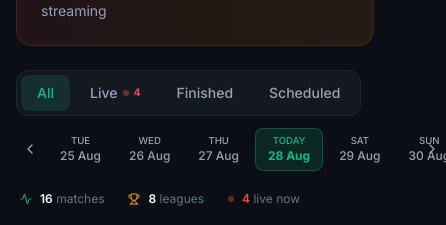
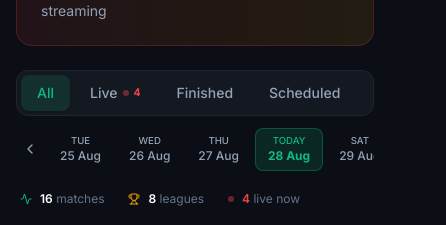
Before and after one commit to ahmadsaipullah/football_match, a Next.js app: page / in a window 390 px wide. Shown: the part 153-378 px from the top of the page, 446 px wide, since content can reach past the window. Built offline with nearby package versions, Linux system fonts and the light colour scheme.

Commit message:
fix: resolve mobile layout collapsing on date picker and filters

```diff
--- a/app/components/DatePicker.tsx
+++ b/app/components/DatePicker.tsx
@@ -34,7 +34,7 @@ export default function DatePicker() {
     format(date, "yyyy-MM-dd") === format(currentDate, "yyyy-MM-dd");
 
   return (
-    <div className="flex items-center gap-1 overflow-x-auto pb-1 no-scrollbar">
+    <div className="flex items-center gap-1 overflow-x-auto pb-1 no-scrollbar w-full sm:w-auto max-w-full">
       <button
         onClick={() => goToDate(subDays(currentDate, 1))}
         className="p-1.5 rounded-lg text-[#94a3b8] hover:text-white hover:bg-white/5 transition shrink-0"
@@ -43,7 +43,7 @@ export default function DatePicker() {
         <ChevronLeft size={16} />
       </button>
 
-      <div className="flex items-center gap-1">
+      <div className="flex items-center gap-1 shrink-0">
         {dates.map((date) => (
           <button
             key={date.toISOString()}
--- a/app/components/MatchStatusFilter.tsx
+++ b/app/components/MatchStatusFilter.tsx
@@ -32,12 +32,12 @@ export default function MatchStatusFilter({
   }
 
   return (
-    <div className="flex items-center gap-1 bg-[#141821] rounded-xl p-1 border border-[#1e2433]">
+    <div className="flex items-center gap-1 bg-[#141821] rounded-xl p-1 border border-[#1e2433] overflow-x-auto no-scrollbar max-w-full w-full sm:w-auto">
       {filters.map((f) => (
         <button
           key={f.key}
           onClick={() => setFilter(f.key)}
-          className={`relative flex items-center gap-1.5 px-4 py-2 rounded-lg text-sm font-medium transition-all ${
+          className={`relative flex items-center gap-1.5 px-4 py-2 rounded-lg text-sm font-medium transition-all shrink-0 ${
             current === f.key
               ? "bg-[#10b981]/15 text-[#10b981] shadow-sm"
               : "text-[#94a3b8] hover:text-white hover:bg-white/5"
@@ -45,7 +45,7 @@ export default function MatchStatusFilter({
         >
           {f.label}
           {f.key === "live" && liveCount > 0 && (
-            <span className="flex items-center gap-1">
+            <span className="flex items-center gap-1 shrink-0">
               <span className="w-1.5 h-1.5 rounded-full bg-[#ef4444] animate-pulse-live" />
               <span className="text-[0.65rem] font-bold text-[#ef4444]">
                 {liveCount}
--- a/app/page.tsx
+++ b/app/page.tsx
@@ -80,9 +80,13 @@ async function MatchContent({
 
       <div className="flex-1 min-w-0">
         {/* Filters & Date */}
-        <div className="flex flex-col sm:flex-row items-start sm:items-center justify-between gap-3 mb-4">
+        <div className="flex flex-col xl:flex-row items-start xl:items-center justify-between gap-3 mb-4 w-full">
           <MatchStatusFilter liveCount={liveCount} />
-          {filter !== "live" && <DatePicker />}
+          {filter !== "live" && (
+            <div className="w-full xl:w-auto overflow-hidden">
+              <DatePicker />
+            </div>
+          )}
         </div>
 
         {/* Stats Bar */}
```
